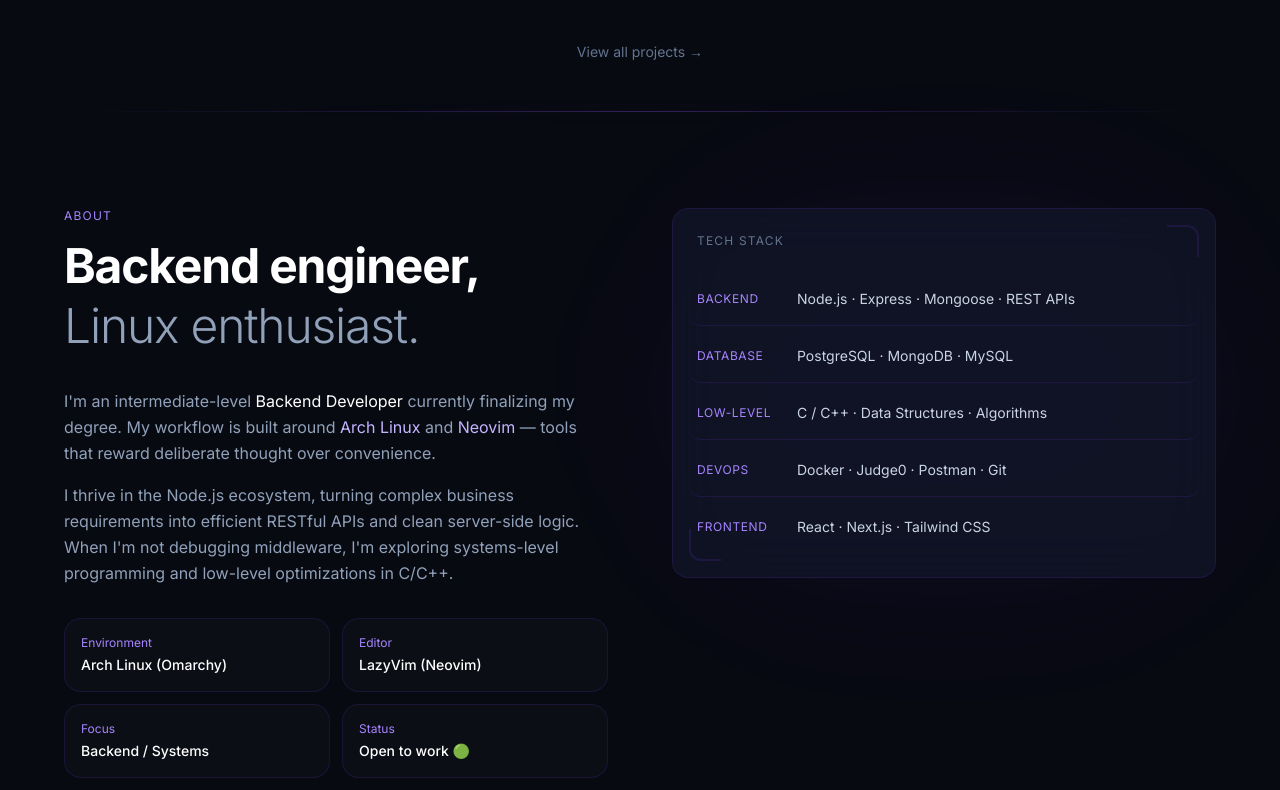
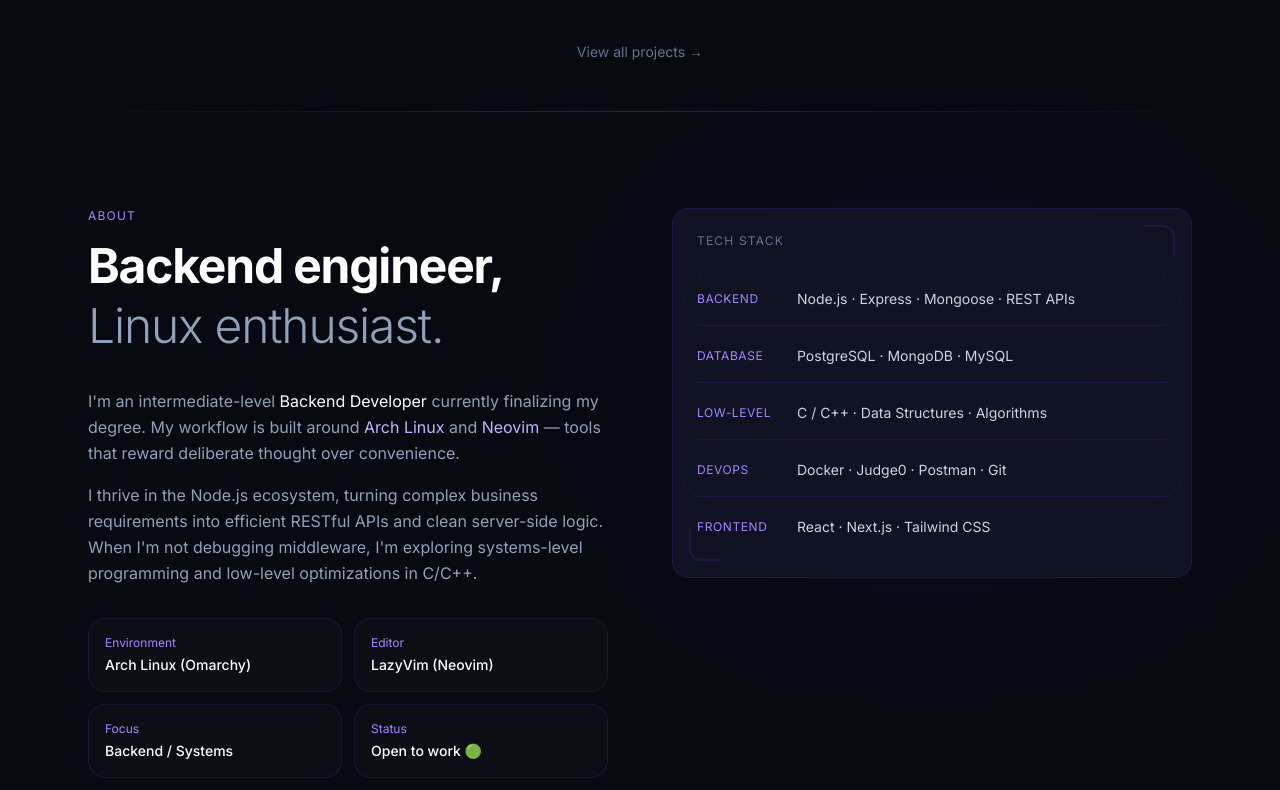
Before and after one commit to md-ehtesham57/portfolio, a Next.js app: page / in a window 1280 px wide. Shown: the part 1790-2580 px from the top of the page. Built offline with nearby package versions, Linux system fonts and the light colour scheme.

Commit message:
fix: resolved testing errors, and changed resume link with updated resume.

```diff
--- a/src/components/sections/AboutSection.tsx
+++ b/src/components/sections/AboutSection.tsx
@@ -20,8 +20,8 @@
 
 export default function AboutSection() {
   return (
-    <section className="py-24 px-6">
-      <div className="max-w-6xl mx-auto">
+    <section className="py-24">
+      <div className="max-w-6xl mx-auto px-6">
         <div className="grid grid-cols-1 lg:grid-cols-2 gap-16 items-start">
 
           {/* LEFT */}
@@ -67,7 +67,7 @@
 
             <motion.div variants={fadeInUp}>
               <a
-                href="https://shorturl.at/uKWXm"
+                href="https://drive.google.com/file/d/1j6vrxlQWweCceshXSJgoPy0qGUtFKeD3/view?usp=drive_link"
                 target="_blank"
                 className="inline-flex items-center gap-2 px-5 py-2.5 text-sm text-violet-300 border border-violet-500/30 hover:border-violet-400/50 hover:bg-violet-500/[0.08] rounded-xl transition-all duration-200"
               >
--- a/src/components/ui/Navbar.tsx
+++ b/src/components/ui/Navbar.tsx
@@ -43,7 +43,7 @@
               </Link>
             ))}
             <a
-              href="https://shorturl.at/uKWXm"
+              href="https://drive.google.com/file/d/1j6vrxlQWweCceshXSJgoPy0qGUtFKeD3/view?usp=drive_link"
               target="_blank"
               className="ml-3 px-4 py-2 text-sm text-violet-300 border border-violet-500/40 rounded-lg hover:bg-violet-500/10 hover:border-violet-400/60 transition-all duration-200"
             >
--- a/tsconfig.json
+++ b/tsconfig.json
@@ -13,6 +13,7 @@
     "isolatedModules": true,
     "jsx": "react-jsx",
     "incremental": true,
+    "types": ["jest", "@testing-library/jest-dom", "node"],
     "plugins": [
       {
         "name": "next"
@@ -30,5 +31,5 @@
     ".next/dev/types/**/*.ts",
     "**/*.mts"
   ],
-  "exclude": ["node_modules", "src/__tests__"]
+  "exclude": ["node_modules"]
 }
```
Also changed, not shown: package.json (+4 -3 lines), 1 other file (tests, documents, lock files or other folders).
